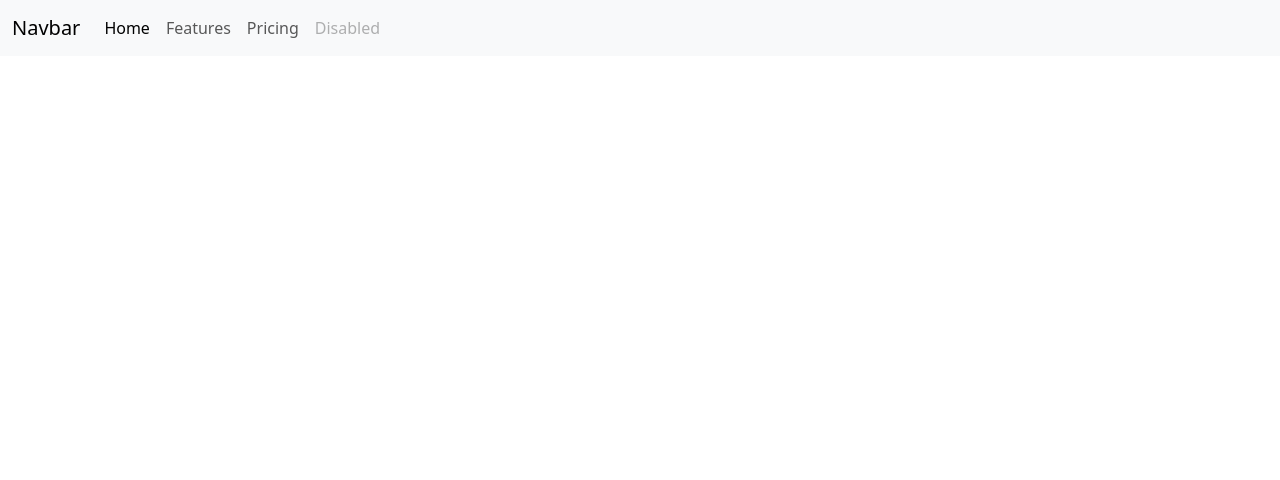
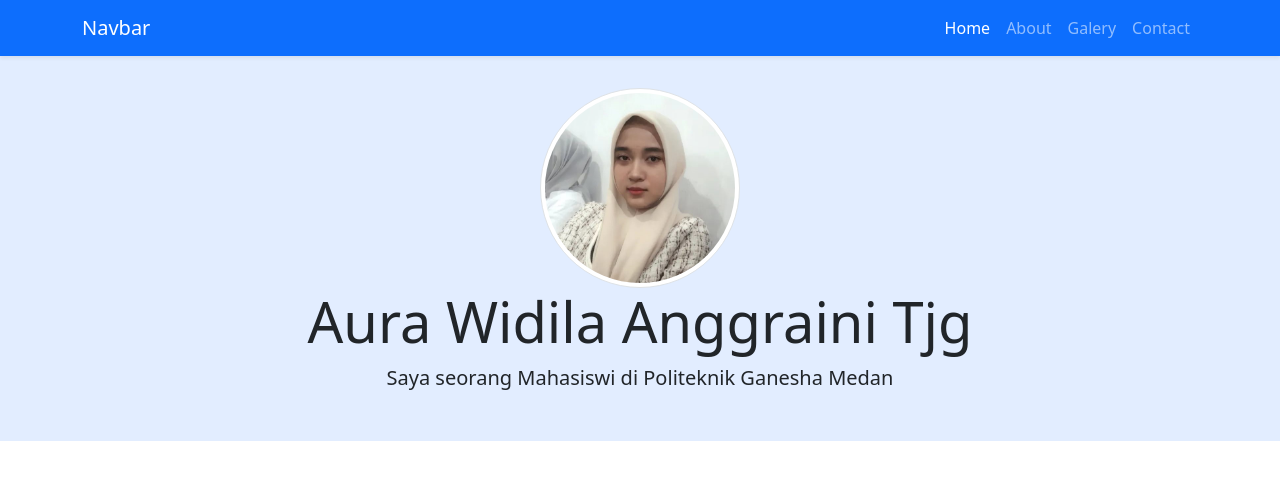
Before and after one commit to aurawidilaa/portfofolioaura, a plain HTML site: page index.html in a window 1280 px wide. Drawn offline with nearby package versions, Linux system fonts and the light colour scheme.

Commit message:
bagian jumbotron

```diff
--- a/index.html
+++ b/index.html
@@ -1,32 +1,39 @@
 <!DOCTYPE html>
 <html lang="en">
   <head>
+    <!-- Required meta tags -->
     <meta charset="utf-8" />
     <meta name="viewport" content="width=device-width, initial-scale=1" />
+
+    <!-- My Bootstrap -->
     <link href="https://cdn.jsdelivr.net/npm/bootstrap@5.3.7/dist/css/bootstrap.min.css" rel="stylesheet" integrity="sha384-LN+7fdVzj6u52u30Kp6M/trliBMCMKTyK833zpbD+pXdCLuTusPj697FH4R/5mcr" crossorigin="anonymous" />
+
+    <!-- My Style -->
+    <link rel="stylesheet" href="style.css" />
+
     <title>My Portofolio | Aura Widila Anggraini Tanjung</title>
   </head>
   <body>
     <!-- Navbar -->
-    <nav class="navbar navbar-expand-lg bg-body-tertiary">
-      <div class="container-fluid">
+    <nav class="navbar navbar-expand-lg navbar-dark bg-primary shadow-sm">
+      <div class="container">
         <a class="navbar-brand" href="#">Navbar</a>
         <button class="navbar-toggler" type="button" data-bs-toggle="collapse" data-bs-target="#navbarNav" aria-controls="navbarNav" aria-expanded="false" aria-label="Toggle navigation">
           <span class="navbar-toggler-icon"></span>
         </button>
         <div class="collapse navbar-collapse" id="navbarNav">
-          <ul class="navbar-nav">
+          <ul class="navbar-nav ms-auto">
             <li class="nav-item">
               <a class="nav-link active" aria-current="page" href="#">Home</a>
             </li>
             <li class="nav-item">
-              <a class="nav-link" href="#">Features</a>
+              <a class="nav-link" href="#">About</a>
             </li>
             <li class="nav-item">
-              <a class="nav-link" href="#">Pricing</a>
+              <a class="nav-link" href="#">Galery</a>
             </li>
             <li class="nav-item">
-              <a class="nav-link disabled" aria-disabled="true">Disabled</a>
+              <a class="nav-link" href="#">Contact</a>
             </li>
           </ul>
         </div>
@@ -34,6 +41,14 @@
     </nav>
     <!-- Akhir Navbar -->
 
+    <!-- Jumbotron -->
+    <section class="jumbotron text-center">
+      <img src="img/aura.jpg" alt="Aura Widila Anggraini Tjg" width="200" class="rounded-circle img-thumbnail" />
+      <h1 class="display-4">Aura Widila Anggraini Tjg</h1>
+      <p class="lead">Saya seorang Mahasiswi di Politeknik Ganesha Medan</p>
+    </section>
+    <!-- Akhir Jumbotron -->
+
     <script src="https://cdn.jsdelivr.net/npm/bootstrap@5.3.7/dist/js/bootstrap.bundle.min.js" integrity="sha384-ndDqU0Gzau9qJ1lfW4pNLlhNTkCfHzAVBReH9diLvGRem5+R9g2FzA8ZGN954O5Q" crossorigin="anonymous"></script>
   </body>
 </html>
--- /dev/null
+++ b/style.css
@@ -0,0 +1,4 @@
+.jumbotron {
+  padding: 2rem 1rem;
+  background-color: #e2edff;
+}
```
Also changed, not shown: img/aura.jpg (added), ss tugas/Jumbotron (1).png (added), ss tugas/Jumbotron (2).png (added).
